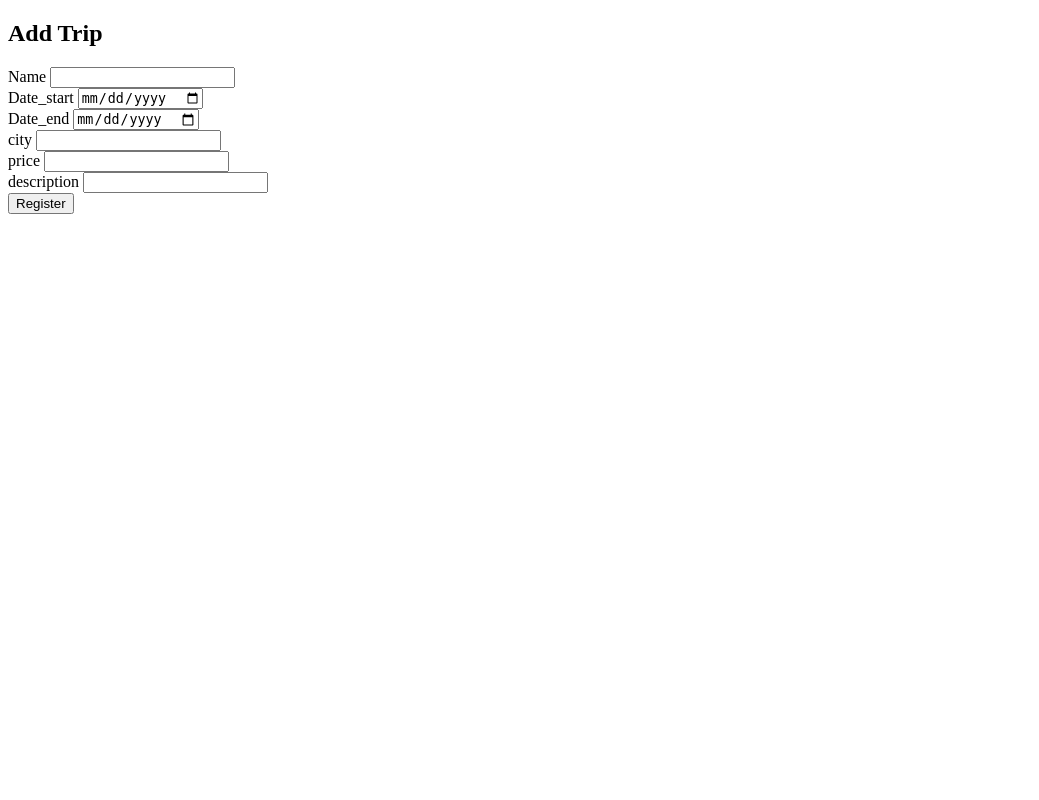
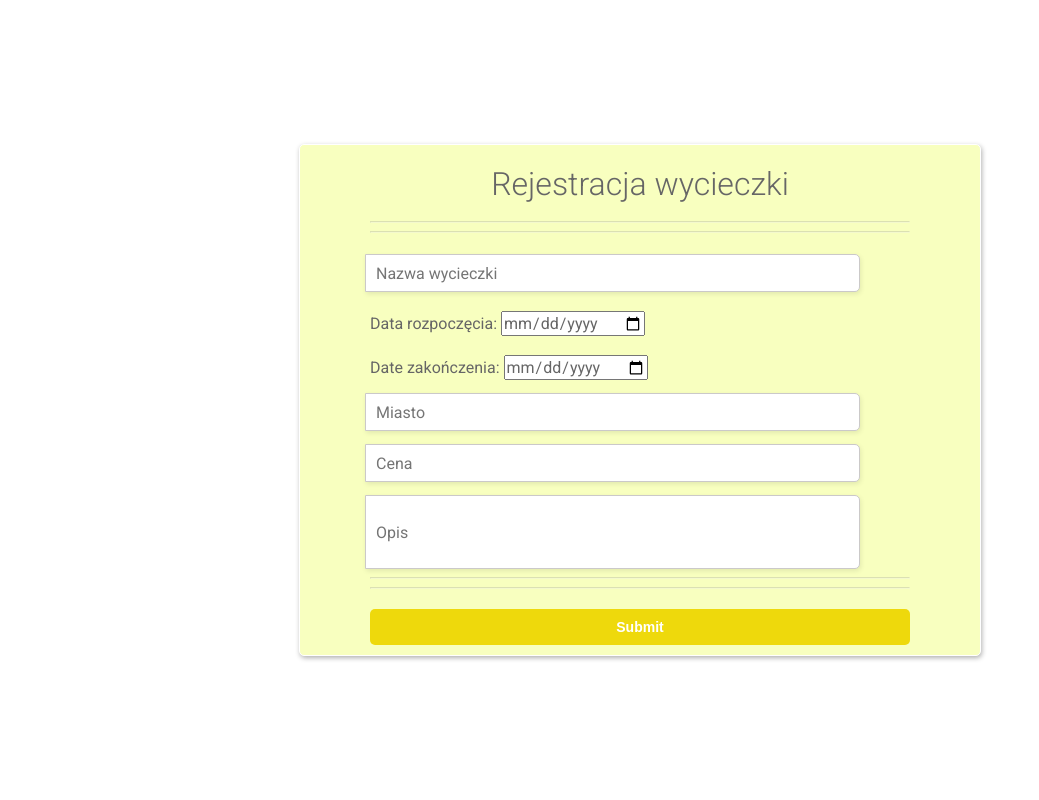
Before and after one commit to Varmont/Project_SGGW, a Flask app: page /tripadd in a window 1280 px wide. Shown: the whole page, without its empty margins (0-1039 px from the left). Run offline with Flask 3, Linux system fonts and the light colour scheme; some libraries are stand-ins or nearby versions.

Commit message:
feature: tripadding layout

```diff
--- a/app/trips/templates/tripadd.html
+++ b/app/trips/templates/tripadd.html
@@ -1,37 +1,176 @@
 <!DOCTYPE html>
-<html lang="en">
+<html>
   <head>
-    <meta charset="UTF-8">
-    <title>Title</title>
+    <title>Simple registration form</title>
+    <link href="https://fonts.googleapis.com/css?family=Roboto:300,400,500,700" rel="stylesheet">
+    <link rel="stylesheet" href="https://use.fontawesome.com/releases/v5.4.1/css/all.css" integrity="sha384-5sAR7xN1Nv6T6+dT2mhtzEpVJvfS3NScPQTrOxhwjIuvcA67KV2R5Jz6kr4abQsz" crossorigin="anonymous">
+    <style>
+      html, body {
+      display: flex;
+      justify-content: center;
+      height: 100%;
+      }
+      body, div, h1, form, input, p {
+      padding: 0;
+      margin: 0;
+      outline: none;
+      font-family: Roboto, Arial, sans-serif;
+      font-size: 16px;
+      color: #666;
+      }
+      h1 {
+      padding: 10px 0;
+      font-size: 32px;
+      font-weight: 300;
+      text-align: center;
+      }
+      p {
+      font-size: 12px;
+      }
+      hr {
+      color: #a9a9a9;
+      opacity: 0.3;
+      }
+      .main-block {
+      max-width: 600px;
+      min-width: 400px;
+      min-height: 330px;
+      padding: 10px 40px 0px 40px;
+      margin: auto;
+      border-radius: 5px;
+      border: solid 1px #fff;
+      box-shadow: 1px 2px 5px rgba(0,0,0,.31);
+      background: #F8FFBF;
+      }
+      form {
+      margin: 0 30px;
+      }
+      .account-type, .gender {
+      margin: 15px 0;
+      }
+      input[type=radio] {
+      display: none;
+      }
+      label#icon {
+      margin: 0;
+      border-radius: 5px 0 0 5px;
+      }
+      label.radio {
+      position: relative;
+      display: inline-block;
+      padding-top: 4px;
+      margin-right: 20px;
+      text-indent: 30px;
+      overflow: visible;
+      cursor: pointer;
+      }
+      label.radio:before {
+      content: "";
+      position: absolute;
+      top: 2px;
+      left: 0;
+      width: 20px;
+      height: 20px;
+      border-radius: 50%;
+      background: #EED90C;
+      }
+      label.radio:after {
+      content: "";
+      position: absolute;
+      width: 9px;
+      height: 4px;
+      top: 8px;
+      left: 4px;
+      border: 3px solid #fff;
+      border-top: none;
+      border-right: none;
+      transform: rotate(-45deg);
+      opacity: 0;
+      }
+      input[type=radio]:checked + label:after {
+      opacity: 1;
+      }
+      input[type=text], input[type=password], input[type=number], input[type=date] input[name=text]{
+      width: calc(100% - 57px);
+      height: 36px;
+      margin: 13px 0 0 -5px;
+      padding-left: 10px;
+      border-radius: 0 5px 5px 0;
+      border: solid 1px #cbc9c9;
+      box-shadow: 1px 2px 5px rgba(0,0,0,.09);
+      background: #fff;
+      }
+      #description{
+      height: 72px;
+      word-wrap: break-word;
+      }
+      input[type=password] {
+      margin-bottom: 15px;
+      }
+      #icon {
+      display: inline-block;
+      padding: 9.3px 15px;
+      box-shadow: 1px 2px 5px rgba(0,0,0,.09);
+      background: #EED90C;
+      color: #fff;
+      text-align: center;
+      }
+      .btn-block {
+      margin-top: 10px;
+      text-align: center;
+      }
+      button {
+      width: 100%;
+      padding: 10px 0;
+      margin: 10px auto;
+      border-radius: 5px;
+      border: none;
+      background: #EED90C;
+      font-size: 14px;
+      font-weight: 600;
+      color: #fff;
+      }
+      button:hover {
+      background: #26a9e0;
+      }
+    </style>
   </head>
   <body>
-<h2>Add Trip</h2>
+    <div class="main-block">
+      <h1>Rejestracja wycieczki</h1>
       <form method="POST" action="{{ url_for('trips.tripadd') }}">
-    <div class="form-group">
-        <label for="name">Name</label>
-        <input type="text" class="form-control" id="name" name="name" required>
+        <hr>
+
+        <hr>
+
+        <label for="name"></label>
+        <input type="text" class="form-control" id="name" name="name" placeholder="Nazwa wycieczki" required>
+
+          <br><br/>
+          <label for="date_start" padding="" >Data rozpoczęcia: </label>
+          <input type="date" class="form-control" id="date_start" name="date_start" required>
+
+          <br><br/>
+          <label for="date_end">Date zakończenia: </label>
+          <input type="date" class="form-control" id="date_end" name="date_end" placeholder="Data konca" required>
+
+          <label for="city"></label>
+          <input type="text" class="form-control" id="city" name="city" placeholder="Miasto" required>
+
+          <label for="price"></label>
+          <input type="number" class="form-control" id="price" name="price" placeholder="Cena" required>
+
+          <div height = 72px;>
+          <label for="description"></label>
+            <input type="text" class="form-control" id="description" name="description" placeholder="Opis" required>
           </div>
-    <div class="form-group">
-        <label for="date_start">Date_start</label>
-        <input type="date" class="form-control" id="date_start" name="date_start" required>
+            <hr>
+            <hr>
+
+            <div class="btn-block">
+          <button type="submit" class="btn btn-primary">Submit</button>
         </div>
-    <div class="form-group">
-        <label for="date_end">Date_end</label>
-        <input type="date" class="form-control" id="date_end" name="date_end" required>
+      </form>
     </div>
-    <div class="form-group">
-        <label for="city">city</label>
-        <input type="text" class="form-control" id="city" name="city" required>
-    </div>
-    <div class="form-group">
-        <label for="price">price</label>
-        <input type="number" class="form-control" id="price" name="price" required>
-    </div>
-    <div class="form-group">
-        <label for="description">description</label>
-        <input type="text" class="form-control" id="description" name="description" required>
-    </div>
-    <button type="submit" class="btn btn-primary">Register</button>
-</form>
   </body>
 </html>
```
Also changed, not shown: instance/blog.db. Lines whose indentation alone changed are shown as unchanged.
